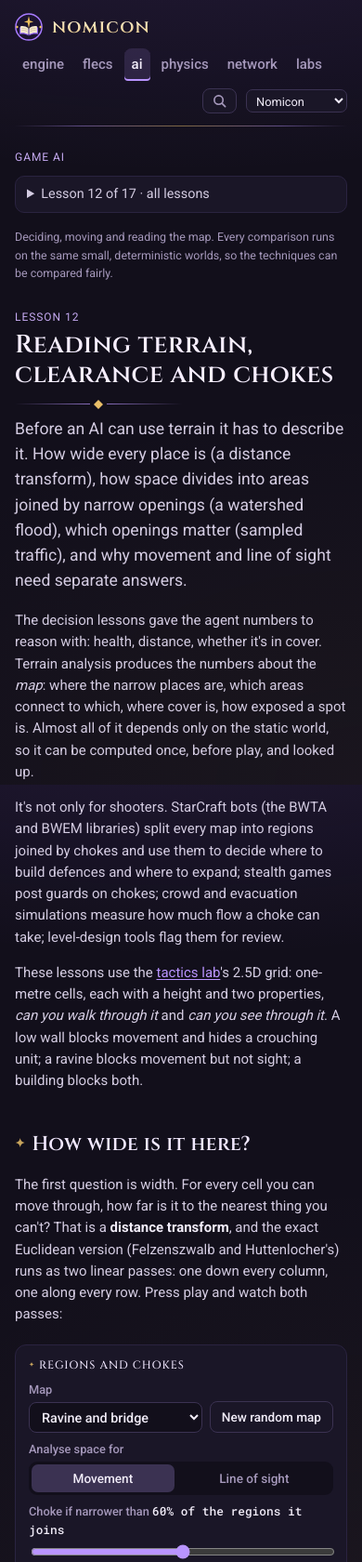
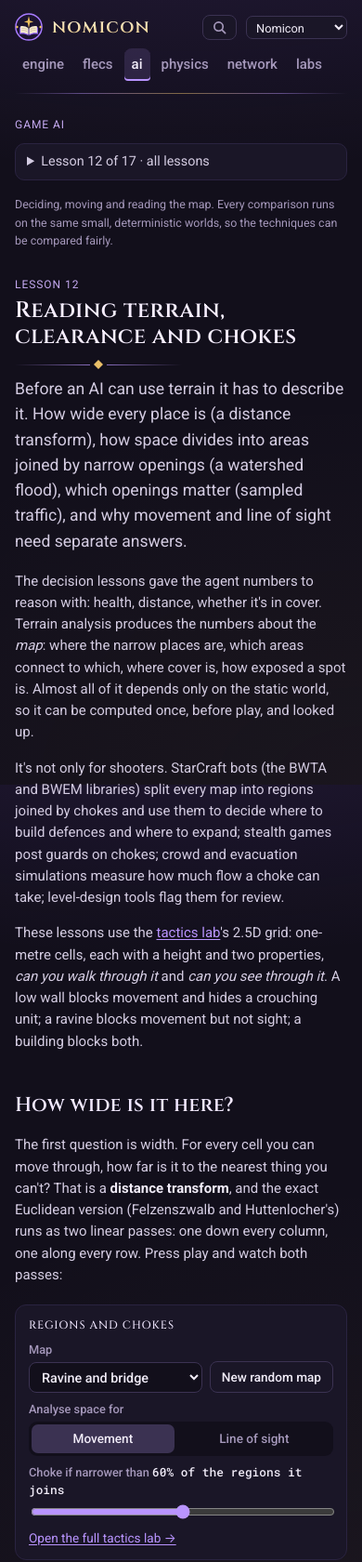
Before and after one commit to NomiconAuthor/nomicon, an Astro site in the folder site/: page /ai/terrain-chokes in a window 390 px wide. Shown: the top 1680 px of the page at 93% size. Built offline with nearby package versions, Linux system fonts and the light colour scheme; Astro itself is replaced by a stand-in of ours; a web font is replaced by a local one.

Commit message:
Clarified some content

```diff
--- a/site/src/pages/ai/navmesh-inside-recast.mdx
+++ b/site/src/pages/ai/navmesh-inside-recast.mdx
@@ -60,7 +60,8 @@ Each stage's output is a general-purpose structure, and many games use Recast's
 | A walkable grid with heights, for clearance, cover or openness analysis | 3. Filters (or 4) | Run your own grid passes: the [tactics lab](/tactics-lab/) is one level of this |
 | A multi-level navigation graph for flow fields or voxel A* | 4. Compact heightfield | Search spans and their links |
 | Clearance for several agent sizes at once | 6. Distance field, skipping erosion | Look up "does radius *r* fit here?" per span |
-| An area graph for hierarchical planning, or choke points | 7. Regions | Find where regions meet |
+| Choke points | 6. Distance field | Run a watershed with a narrowness test over it ([terrain analysis](/ai/terrain-chokes/)); region borders aren't chokes |
+| An area graph for hierarchical planning | 7. Regions | Find where regions meet |
 | Wall outlines for cover rails | 8. Contours | The [boundary walk](/ai/cover-generation/) starts here |
 | A navmesh with your own search | 9. Polygon mesh | [Write your own planner](/ai/navmesh-detour-or-your-own/) |
 | A standard navmesh | 10. Detail mesh | Detour |
@@ -74,5 +75,5 @@ Nothing stops a bake from taking more than one thing out of the same run: the po
 - **Recast is ten stages**, from triangles through voxels to convex polygons, and each stage's output is useful on its own.
 - **The heightfield and compact heightfield** are a voxel model and a multi-level walkability graph: often all a custom analysis needs.
 - **Erosion bakes in one agent size**; the distance field keeps every size available.
-- **Regions, contours and polygons** are where clearance, chokes and cover rails come from.
+- **The distance field, contours and polygons** are where clearance, chokes and cover rails come from. Regions are for building polygons, not for finding chokes.
 - **Tiles** make it incremental: a change rebuilds only the tiles it touches.
--- a/site/src/pages/ai/terrain-chokes.mdx
+++ b/site/src/pages/ai/terrain-chokes.mdx
@@ -75,7 +75,7 @@ for (int c : cells_widest_first) {
 
 Each pair of regions keeps only its first meeting cell (the saddle), and chokes within a few metres of each other are merged, since a doorway's cells all meet at almost the same moment.
 
-Recast partitions its walkable area into regions with the same kind of watershed, so if you use Recast you already have most of this.
+Recast's default **watershed** partitioning floods its distance field in the same order, but it skips step 3: it merges regions by size, never by how narrow the opening between them is. So its region borders cross open rooms as well as doorways, a small room can be merged straight through its doorway, and in a tiled build every tile edge is a border too. Its other two modes, monotone and layers, don't use the distance field at all. Recast's regions aren't chokes. What Recast does give you is the distance field itself ([stage 6](/ai/navmesh-inside-recast/)): run this flood over its spans and you get chokes whichever partitioning the navmesh uses.
 
 ## Which chokes matter: traffic
 
--- a/site/src/styles/home.css
+++ b/site/src/styles/home.css
@@ -7,6 +7,7 @@
   font-size: clamp(1.8rem, 4vw, 2.6rem);
   margin: 0 0 12px;
   letter-spacing: -0.01em;
+  text-wrap: balance;
 }
 .intro p {
   color: var(--body);
--- a/site/src/styles/lesson.css
+++ b/site/src/styles/lesson.css
@@ -21,6 +21,8 @@
   max-height: calc(100vh - 32px);
   overflow-y: auto;
   overscroll-behavior: contain;
+  scrollbar-width: thin;
+  scrollbar-color: var(--line) transparent;
 }
 .ln-mobile {
   display: none;
@@ -108,6 +110,7 @@
   font-size: clamp(1.7rem, 3vw, 2.3rem);
   margin: 4px 0 8px;
   letter-spacing: -0.01em;
+  text-wrap: balance;
 }
 .lesson .lede {
   font-size: 1.1rem;
--- a/site/src/styles/site.css
+++ b/site/src/styles/site.css
@@ -137,6 +137,16 @@ a {
   .site-nav .links a {
     padding: 6px 8px;
   }
+  /* Phones: search and the theme menu share the brand's row and the section links
+     take the next one, two rows instead of three. Labs put their own buttons in the
+     slot, so they keep the three-row layout where everything fits. */
+  .site-nav:not(:has(.slot > *)) nav {
+    order: 3;
+    flex-basis: 100%;
+  }
+  .site-nav:not(:has(.slot > *)) .nav-end {
+    order: 2;
+  }
 }
 /* Chrome that only some themes draw: in Dusk the frame is transparent to layout. */
 .frame,
--- a/site/src/styles/themes/nomicon.css
+++ b/site/src/styles/themes/nomicon.css
@@ -119,6 +119,11 @@ html[data-theme='nomicon'] .intro h1 {
   color: #f6eeff;
   line-height: 1.2;
 }
+/* Cinzel is an all-caps face, so long lesson titles are set a step smaller than the
+   body-face themes use. */
+html[data-theme='nomicon'] .lesson h1 {
+  font-size: clamp(1.5rem, 2.6vw, 2rem);
+}
 html[data-theme='nomicon'] .lesson h1::after,
 html[data-theme='nomicon'] .intro h1::after {
   content: '';
@@ -132,14 +137,6 @@ html[data-theme='nomicon'] .intro h1::after {
 }
 html[data-theme='nomicon'] .lesson h2 {
   color: #f1e8ff;
-}
-html[data-theme='nomicon'] .lesson h2::before {
-  content: '✦';
-  color: var(--gold);
-  font-size: 0.6em;
-  vertical-align: 0.3em;
-  margin-right: 0.55em;
-  opacity: 0.85;
 }
 html[data-theme='nomicon'] .lesson .kicker,
 html[data-theme='nomicon'] .kicker,
```
